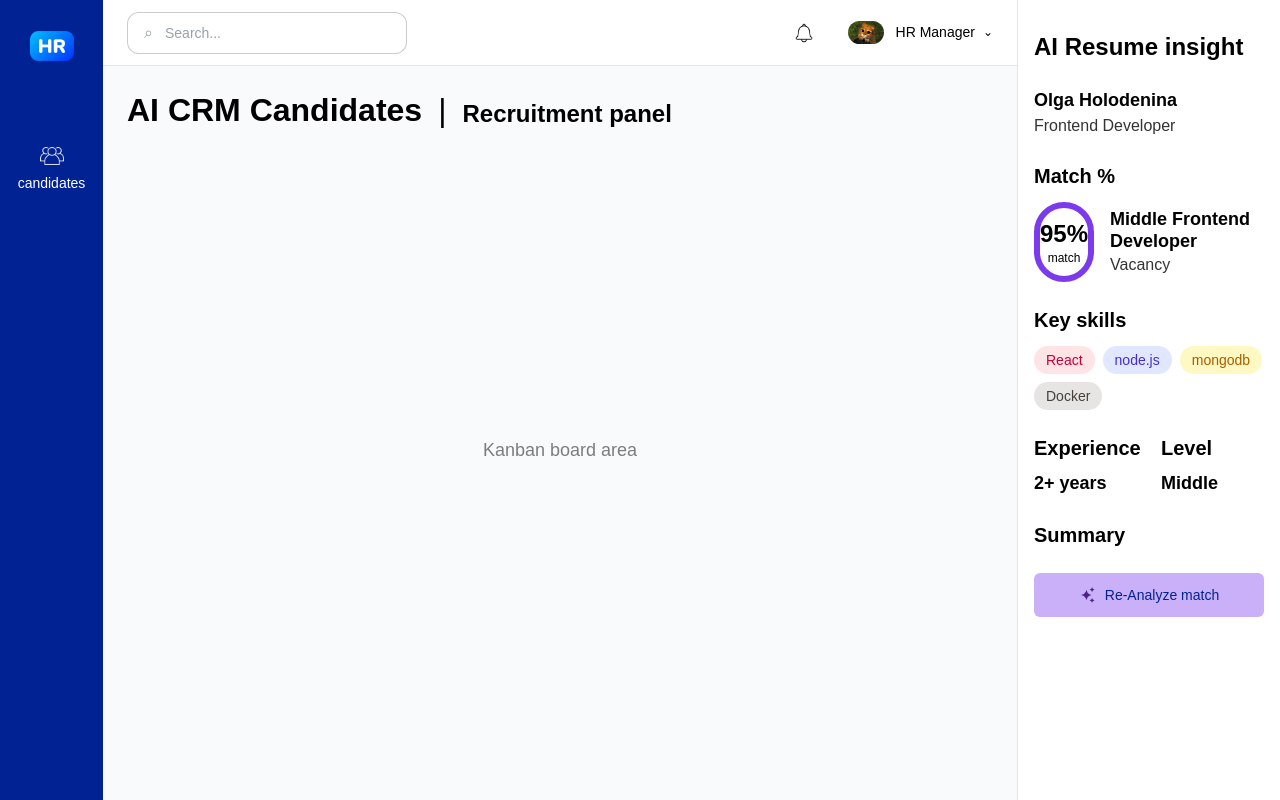
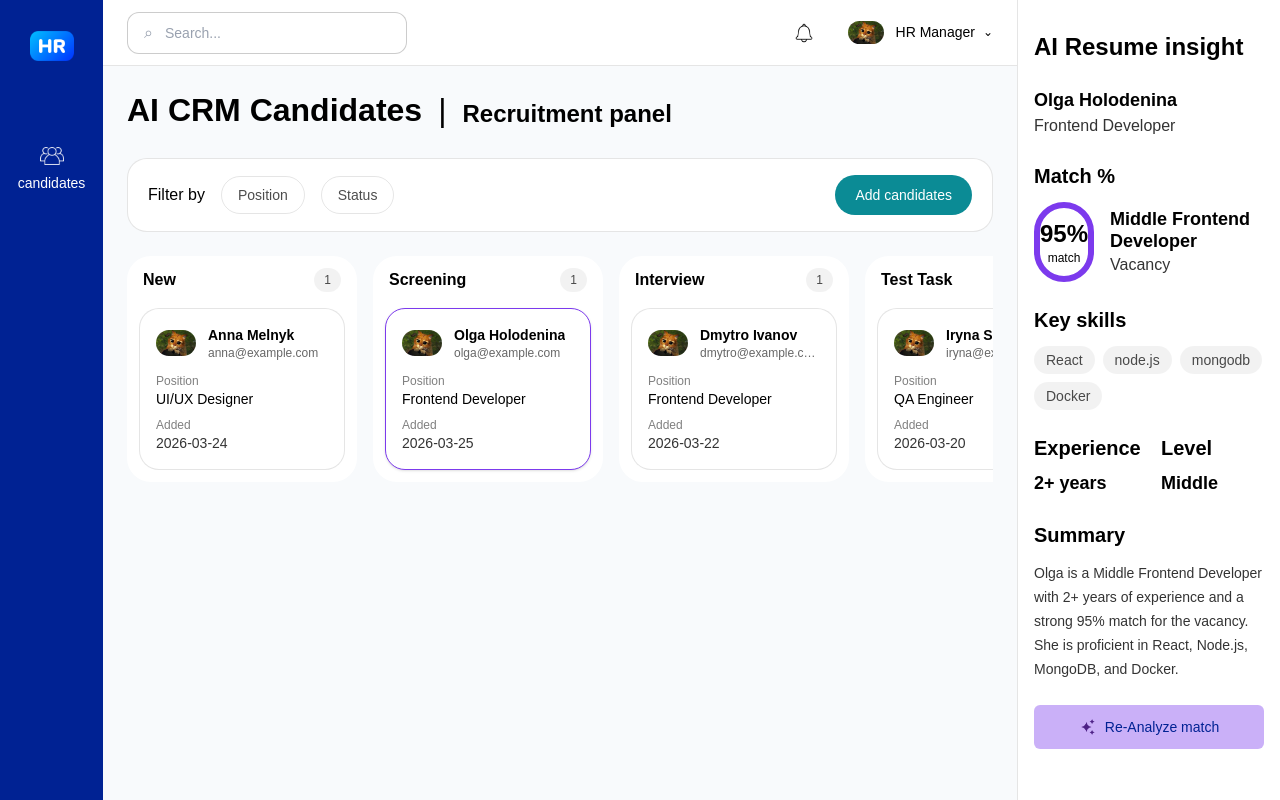
Before and after one commit to AnastasiiaBodnar/hr-ai-cmr-web, a Next.js app: page /candidates in a window 1280 px wide. Built offline with nearby package versions, Linux system fonts and the light colour scheme.

Commit message:
created a kanban center and immediately added selected candidate so that the right panel could change

```diff
--- a/app/candidates/page.js
+++ b/app/candidates/page.js
@@ -1,9 +1,22 @@
+"use client";
+
+import { useMemo, useState } from "react";
 import AppSidebar from "@/app/components/layout/AppSidebar";
 import AppTopbar from "@/app/components/layout/AppTopbar";
 import CandidatesBoard from "@/app/components/recruitment/CandidatesBoard";
 import CandidateInsightPanel from "@/app/components/recruitment/CandidateInsightPanel";
+import { mockCandidates } from "@/lib/mocks/candidates";
 
 export default function CandidatesPage() {
+    const [selectedCandidateId, setSelectedCandidateId] = useState(mockCandidates[0]?.id);
+
+    const selectedCandidate = useMemo(() => {
+        return (
+            mockCandidates.find((candidate) => candidate.id === selectedCandidateId) ||
+            mockCandidates[0]
+        );
+    }, [selectedCandidateId]);
+
     return (
         <div className="flex min-h-screen bg-background">
             <AppSidebar />
@@ -11,10 +24,14 @@ export default function CandidatesPage() {
             <div className="flex min-w-0 flex-1">
                 <div className="flex min-w-0 flex-1 flex-col">
                     <AppTopbar />
-                    <CandidatesBoard />
+                    <CandidatesBoard
+                        candidates={mockCandidates}
+                        selectedCandidateId={selectedCandidateId}
+                        onSelectCandidate={setSelectedCandidateId}
+                    />
                 </div>
 
-                <CandidateInsightPanel />
+                <CandidateInsightPanel candidate={selectedCandidate} />
             </div>
         </div>
     );
--- /dev/null
+++ b/app/components/recruitment/CandidateCard.js
@@ -0,0 +1,44 @@
+import Image from "next/image";
+
+export default function CandidateCard({ candidate, isSelected, onSelect }) {
+    return (
+        <button
+            type="button"
+            onClick={() => onSelect(candidate.id)}
+            className={`w-full rounded-[20px] border bg-white p-4 text-left transition ${
+                isSelected
+                    ? "border-secondary shadow-sm"
+                    : "border-black/10 hover:border-black/20"
+            }`}
+        >
+            <div className="mb-3 flex items-center gap-3">
+                <Image
+                    src={candidate.avatar}
+                    alt={candidate.fullName}
+                    width={40}
+                    height={40}
+                    className="rounded-full object-cover"
+                />
+
+                <div className="min-w-0">
+                    <p className="truncate text-sm font-semibold text-black">
+                        {candidate.fullName}
+                    </p>
+                    <p className="truncate text-xs text-black/60">{candidate.email}</p>
+                </div>
+            </div>
+
+            <div className="space-y-2">
+                <div>
+                    <p className="text-xs text-black/50">Position</p>
+                    <p className="text-sm font-medium text-black">{candidate.position}</p>
+                </div>
+
+                <div>
+                    <p className="text-xs text-black/50">Added</p>
+                    <p className="text-sm text-black/80">{candidate.createdAt}</p>
+                </div>
+            </div>
+        </button>
+    );
+}
--- /dev/null
+++ b/app/components/recruitment/CandidateColumn.js
@@ -0,0 +1,37 @@
+import CandidateCard from "./CandidateCard";
+
+export default function CandidateColumn({
+                                            title,
+                                            count,
+                                            candidates,
+                                            selectedCandidateId,
+                                            onSelectCandidate,
+                                        }) {
+    return (
+        <section className="w-[230px] shrink-0 rounded-[24px] bg-white p-3">
+            <div className="mb-4 flex items-center justify-between px-1">
+                <h3 className="text-base font-semibold text-black">{title}</h3>
+                <span className="rounded-full bg-black/5 px-2.5 py-1 text-xs font-medium text-black/70">
+          {count}
+        </span>
+            </div>
+
+            <div className="flex flex-col gap-3">
+                {candidates.length ? (
+                    candidates.map((candidate) => (
+                        <CandidateCard
+                            key={candidate.id}
+                            candidate={candidate}
+                            isSelected={candidate.id === selectedCandidateId}
+                            onSelect={onSelectCandidate}
+                        />
+                    ))
+                ) : (
+                    <div className="rounded-[20px] border border-dashed border-black/10 px-4 py-8 text-center text-sm text-black/40">
+                        No candidates
+                    </div>
+                )}
+            </div>
+        </section>
+    );
+}
--- a/app/components/recruitment/CandidateInsightPanel.js
+++ b/app/components/recruitment/CandidateInsightPanel.js
@@ -1,6 +1,14 @@
 import Image from "next/image";
 
-export default function CandidateInsightPanel() {
+export default function CandidateInsightPanel({ candidate }) {
+    if (!candidate) {
+        return (
+            <aside className="w-[263px] shrink-0 border-l border-black/10 bg-white px-4 py-8">
+                <p className="text-sm text-black/60">Select a candidate</p>
+            </aside>
+        );
+    }
+
     return (
         <aside className="w-[263px] shrink-0 border-l border-black/10 bg-white px-4 py-8">
             <h2 className="mb-6 text-[24px] font-semibold leading-tight text-black">
@@ -9,8 +17,8 @@ export default function CandidateInsightPanel() {
 
             <div className="space-y-6">
                 <div>
-                    <h3 className="text-lg font-semibold text-black">Olga Holodenina</h3>
-                    <p className="text-base text-black/80">Frontend Developer</p>
+                    <h3 className="text-lg font-semibold text-black">{candidate.fullName}</h3>
+                    <p className="text-base text-black/80">{candidate.position}</p>
                 </div>
 
                 <div>
@@ -18,14 +26,14 @@ export default function CandidateInsightPanel() {
                     <div className="flex items-center gap-4">
                         <div className="flex h-20 w-20 items-center justify-center rounded-full border-[6px] border-secondary text-center">
                             <div className="leading-tight">
-                                <div className="text-2xl font-bold">95%</div>
+                                <div className="text-2xl font-bold">{candidate.matchPercent}%</div>
                                 <div className="text-xs">match</div>
                             </div>
                         </div>
 
                         <div>
                             <p className="text-[18px] font-semibold leading-tight text-black">
-                                Middle Frontend Developer
+                                {candidate.level} {candidate.position}
                             </p>
                             <p className="text-base text-black/80">Vacancy</p>
                         </div>
@@ -35,37 +43,34 @@ export default function CandidateInsightPanel() {
                 <div>
                     <p className="mb-3 text-xl font-semibold text-black">Key skills</p>
                     <div className="flex flex-wrap gap-2">
-            <span className="rounded-full bg-rose-100 px-3 py-1 text-sm text-rose-700">
-              React
-            </span>
-                        <span className="rounded-full bg-indigo-100 px-3 py-1 text-sm text-indigo-700">
-              node.js
-            </span>
-                        <span className="rounded-full bg-yellow-100 px-3 py-1 text-sm text-yellow-700">
-              mongodb
-            </span>
-                        <span className="rounded-full bg-stone-200 px-3 py-1 text-sm text-stone-700">
-              Docker
-            </span>
+                        {candidate.skills.map((skill) => (
+                            <span
+                                key={skill}
+                                className="rounded-full bg-black/5 px-3 py-1 text-sm text-black/70"
+                            >
+                {skill}
+              </span>
+                        ))}
                     </div>
                 </div>
 
                 <div className="grid grid-cols-2 gap-6">
                     <div>
                         <p className="mb-2 text-xl font-semibold text-black">Experience</p>
-                        <p className="text-[18px] font-semibold text-black">2+ years</p>
+                        <p className="text-[18px] font-semibold text-black">
+                            {candidate.experience}
+                        </p>
                     </div>
 
                     <div>
                         <p className="mb-2 text-xl font-semibold text-black">Level</p>
-                        <p className="text-[18px] font-semibold text-black">Middle</p>
+                        <p className="text-[18px] font-semibold text-black">{candidate.level}</p>
                     </div>
                 </div>
 
                 <div>
                     <p className="mb-3 text-xl font-semibold text-black">Summary</p>
-                    <p className="text-sm leading-6 text-black/80">
-                    </p>
+                    <p className="text-sm leading-6 text-black/80">{candidate.summary}</p>
                 </div>
 
                 <button className="mt-4 flex w-full items-center justify-center gap-2 rounded-md bg-secondary/40 px-4 py-3 text-sm font-medium text-primary">
--- a/app/components/recruitment/CandidatesBoard.js
+++ b/app/components/recruitment/CandidatesBoard.js
@@ -1,4 +1,11 @@
-export default function CandidatesBoard() {
+import { CANDIDATE_STATUSES } from "@/lib/constants/candidate-statuses";
+import CandidateColumn from "./CandidateColumn";
+
+export default function CandidatesBoard({
+                                            candidates,
+                                            selectedCandidateId,
+                                            onSelectCandidate,
+                                        }) {
     return (
         <main className="flex-1 bg-background px-6 py-7">
             <div className="mb-8 flex items-end gap-4">
@@ -11,9 +18,42 @@ export default function CandidatesBoard() {
                 </h2>
             </div>
 
-            <div className="rounded-2xl bg-transparent">
-                <div className="flex min-h-[583px] items-center justify-center rounded-2xl border border-transparent bg-transparent text-lg text-black/50">
-                    Kanban board area
+            <div className="mb-6 flex items-center justify-between rounded-[20px] border border-black/10 bg-white px-5 py-4">
+                <div className="flex items-center gap-4">
+                    <span className="text-base font-medium text-black">Filter by</span>
+
+                    <button className="rounded-full border border-black/10 px-4 py-2 text-sm text-black/70">
+                        Position
+                    </button>
+
+                    <button className="rounded-full border border-black/10 px-4 py-2 text-sm text-black/70">
+                        Status
+                    </button>
+                </div>
+
+                <button className="rounded-full bg-accent px-5 py-2.5 text-sm font-medium text-white">
+                    Add candidates
+                </button>
+            </div>
+
+            <div className="overflow-x-auto">
+                <div className="flex min-w-max gap-4">
+                    {CANDIDATE_STATUSES.map((status) => {
+                        const items = candidates.filter(
+                            (candidate) => candidate.status === status.key
+                        );
+
+                        return (
+                            <CandidateColumn
+                                key={status.key}
+                                title={status.label}
+                                count={items.length}
+                                candidates={items}
+                                selectedCandidateId={selectedCandidateId}
+                                onSelectCandidate={onSelectCandidate}
+                            />
+                        );
+                    })}
                 </div>
             </div>
         </main>
--- /dev/null
+++ b/lib/constants/candidate-statuses.js
@@ -0,0 +1,9 @@
+export const CANDIDATE_STATUSES = [
+    { key: "NEW", label: "New" },
+    { key: "SCREENING", label: "Screening" },
+    { key: "INTERVIEW", label: "Interview" },
+    { key: "TEST_TASK", label: "Test Task" },
+    { key: "OFFER", label: "Offer" },
+    { key: "HIRED", label: "Hired" },
+    { key: "REJECTED", label: "Rejected" },
+];
```
Also changed, not shown: lib/mocks/candidates.js (added).
